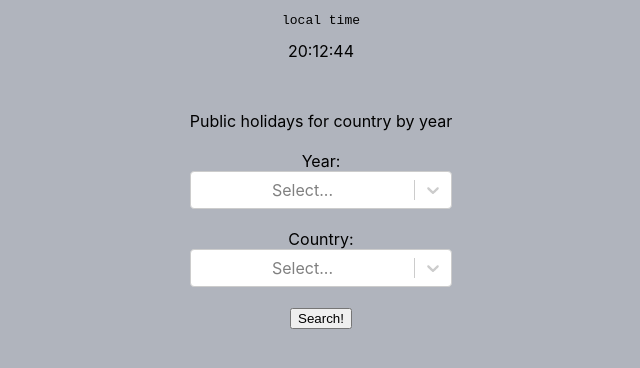
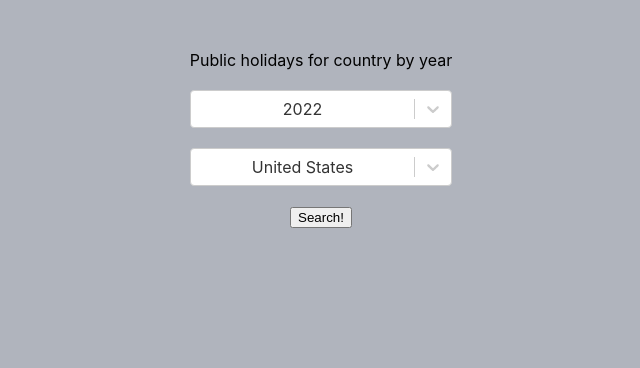
Before and after one commit to jaros/publicholidays-app, a React (Create React App) app: page / in a window 1280 px wide. Shown: the top 368 px of the page, without its empty margins (319-959 px from the left). Built offline with nearby package versions, Linux system fonts and the light colour scheme.

Commit message:
use and show default values

```diff
--- a/src/App.tsx
+++ b/src/App.tsx
@@ -1,18 +1,10 @@
 import React from "react";
 import "./App.css";
-import { DigiClock } from "./DigiClock";
 import Select from "react-select";
 
 function App() {
-  const [time, setTime] = React.useState(new Date());
-
   const [year, setYear] = React.useState(2022);
-  const [country, setCountry] = React.useState("us");
-
-  React.useEffect(() => {
-    const timer = setInterval(() => setTime(new Date()), 1000);
-    return () => clearInterval(timer);
-  });
+  const [country, setCountry] = React.useState("US");
 
   const search = () => {
     console.log("clicked search", year, country);
@@ -21,13 +13,12 @@ function App() {
   return (
     <div className="App">
       <div className="App-header">
-        <pre>local time</pre>
-        <DigiClock time={time} />
         <div style={{ paddingTop: 50 }}>
           <div>Public holidays for country by year</div>
           <div className="formField">
-            Year:{" "}
             <Select
+              placeholder="Year"
+              value={{ label: year, value: year }}
               options={allYears.map((year) => ({ value: year, label: year }))}
               onChange={(option) =>
                 option ? setYear(option.value) : undefined
@@ -35,8 +26,9 @@ function App() {
             />
           </div>
           <div className="formField">
-            Country:{" "}
             <Select
+              placeholder="Country"
+              value={{ label: allCountries[country], value: country }}
               options={Object.entries(allCountries).map(([code, name]) => ({
                 value: code,
                 label: name,
@@ -59,7 +51,7 @@ export default App;
 
 const allYears = [2021, 2022, 2023];
 
-const allCountries = {
+const allCountries: { [code: string]: string } = {
   AF: "Afghanistan",
   AX: "Aland Islands",
   AL: "Albania",
```
